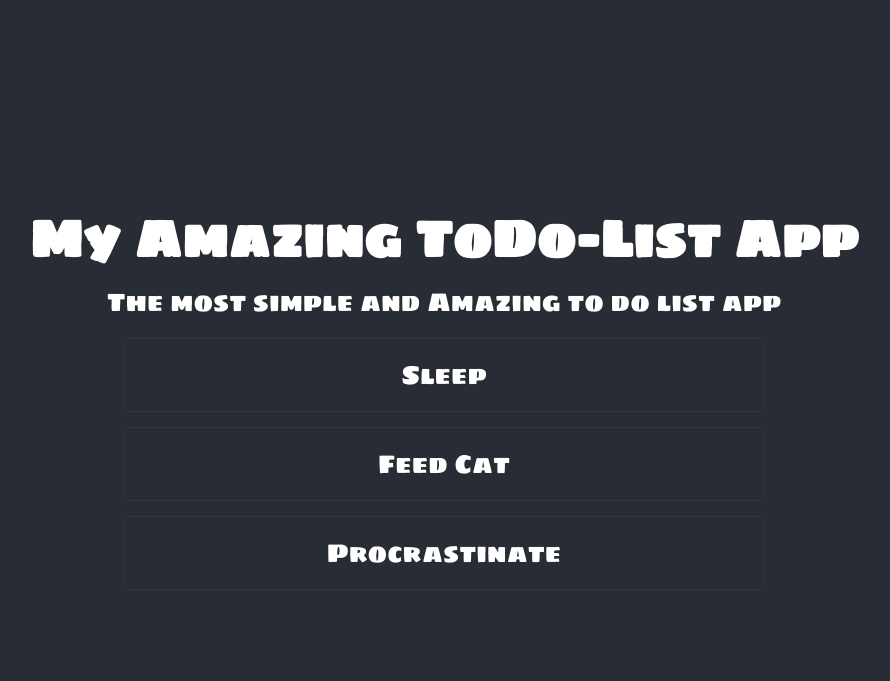
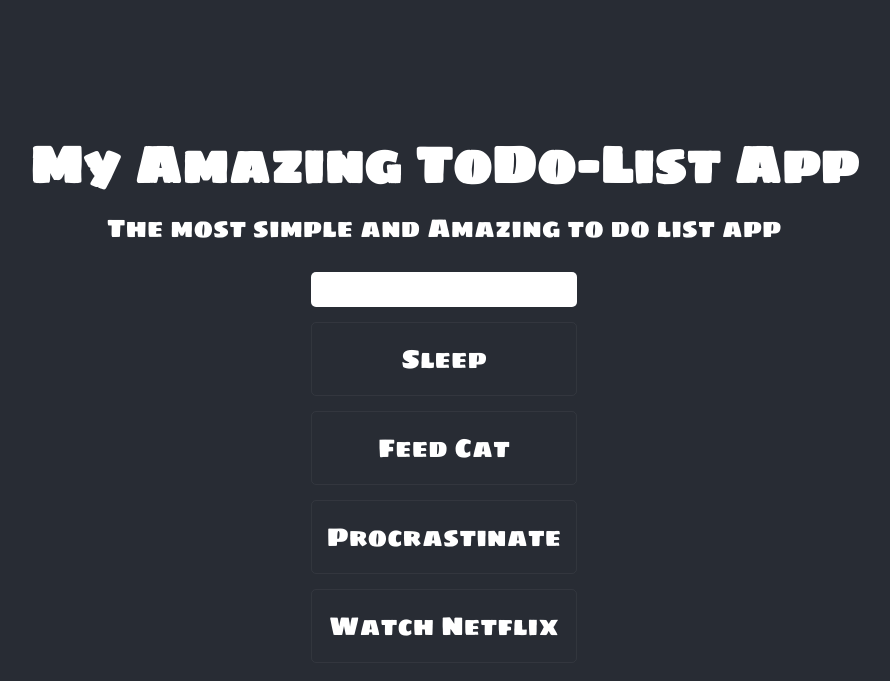
Before and after one commit to JVincentG/todo-list-app, a React app: page / in a window 1280 px wide. Shown: the whole page, without its empty margins (196-1086 px from the left). Built offline with nearby package versions, Linux system fonts and the light colour scheme; a web font is replaced by a local one.

Commit message:
add input box

```diff
--- a/src/index.css
+++ b/src/index.css
@@ -27,7 +27,8 @@ body {
 
 ul {
   list-style: none;
-  width: 50%;
+  width: 100%;
+
 }
 
 .tasks-item {
@@ -36,3 +37,11 @@ ul {
   padding: 15px;
   border-radius: 5px;
 }
+
+.task-input {
+  width: 100%;
+  padding: 10px;
+  border-radius: 5px;
+  margin-bottom: 15px;
+  border: none;
+}
--- a/src/index.js
+++ b/src/index.js
@@ -9,16 +9,25 @@ function Task(props){
 	//console.log(props);
 	return(
 		<li className="tasks-item">{props.taskName}</li> //
-
 		);
 	}
+
 function TaskList(){
+	const taskItemsList = [
+	"Sleep",
+	"Feed Cat",
+	"Procrastinate",
+	"Watch Netflix"
+	];
 	return(
+		<div>
+		<input className="task-input"/>
 		<ul>
-  		<Task taskName="Sleep"/>
-  		<Task taskName="Feed Cat"/>
-  		<Task taskName="Procrastinate"/>
+  		{taskItemsList.map((task,index) =>{
+  			return <Task key={index} taskName={task}/>
+  			})}
   	    </ul>
+  	    </div>
 		);
 }
 //
```
